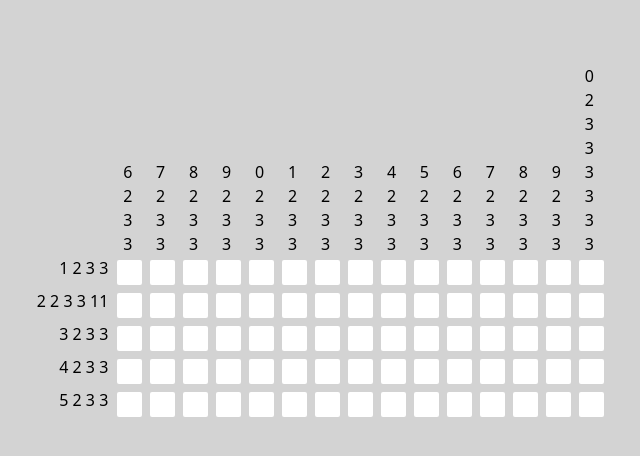
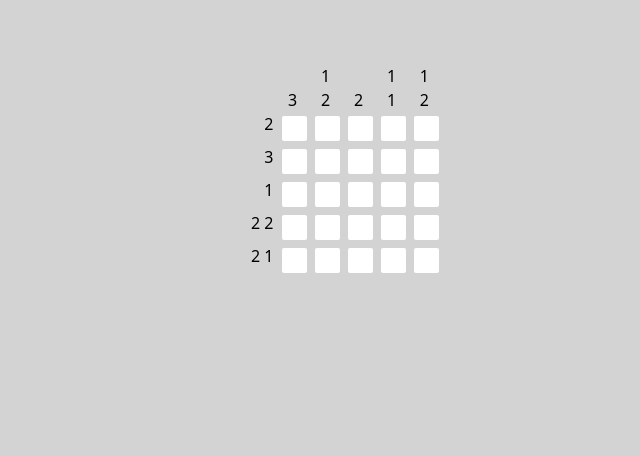
Before and after one commit to thomasdelauro22/nonogram, a Next.js app: page / in a window 1280 px wide. Shown: the top 456 px of the page, without its empty margins (280-920 px from the left). Built offline with nearby package versions, Linux system fonts and the light colour scheme.

Commit message:
clicking pixels changes state

```diff
--- a/components/Gameboard.tsx
+++ b/components/Gameboard.tsx
@@ -1,3 +1,4 @@
+import { useState } from "react";
 import Hints from "./Hints";
 import Pixel from "./Pixel";
 
@@ -9,6 +10,17 @@ export type GameboardTypes = {
 
 const Gameboard: React.FC<GameboardTypes> = ({ width, height, hints }) => {
   let pixelArray: JSX.Element[][] = [];
+  let pixelStates: any[][] = [];
+
+  // Construct initial pixel state
+  for (let i = 0; i < height; i++) {
+    let pixelRow = [];
+    for (let j = 0; j < width; j++) {
+      const [pixelState, setPixelState] = useState('unknown');
+      pixelRow.push([pixelState, setPixelState])
+    }
+    pixelStates.push(pixelRow);
+  }
 
   // Find longest length hint for styling
   let longestColHintLen = 0;
@@ -26,7 +38,7 @@ const Gameboard: React.FC<GameboardTypes> = ({ width, height, hints }) => {
         lineHints={hints[height + j]}
         isColHint={true}
         longestColHintLen={longestColHintLen}
-        classname="w-[2.06075rem]"
+        classname="w-[2.06075rem] noHover"
       ></Hints>
     );
   }
@@ -43,7 +55,7 @@ const Gameboard: React.FC<GameboardTypes> = ({ width, height, hints }) => {
       <Hints
         lineHints={hints[i]}
         isColHint={false}
-        classname={`w-64 text-right`}
+        classname={`w-64 text-right noHover`}
         longestColHintLen={longestColHintLen}
       ></Hints>
     );
@@ -51,11 +63,11 @@ const Gameboard: React.FC<GameboardTypes> = ({ width, height, hints }) => {
       if (i === 0) {
         pixelRow.push(
           <div className="flex-col">
-            <Pixel isKnown={false} isShaded={true}></Pixel>
+            <Pixel stateControls={pixelStates[i][j]}></Pixel>
           </div>
         );
       } else {
-        pixelRow.push(<Pixel isKnown={false} isShaded={true}></Pixel>);
+        pixelRow.push(<Pixel stateControls={pixelStates[i][j]}></Pixel>);
       }
     }
     pixelArray.push([
--- a/components/Pixel.tsx
+++ b/components/Pixel.tsx
@@ -1,15 +1,25 @@
 export type PixelTypes = {
-  isKnown: boolean;
-  isShaded: boolean;
+  stateControls: any;
 };
 
-const Pixel: React.FC<PixelTypes> = ({ isKnown, isShaded }) => {
-  if (!isKnown) {
-    return <div className="unknown m-1"></div>;
-  } else if (isShaded) {
-    return <div className="shaded m-1"></div>;
-  }
-  return <div className="unshaded m-1"></div>;
+const Pixel: React.FC<PixelTypes> = ({ stateControls }) => {
+  let [state, setState] = stateControls;
+
+  const handleClick = () => {
+    if (state === "unknown") {
+      setState("shaded");
+    } else if (state === "shaded") {
+      setState("unshaded");
+    } else {
+      setState("unknown");
+    }
+  };
+
+  return (
+    <div className={`${stateControls[0]} m-1`} onClick={handleClick}>
+      {state === "unshaded" ? <div className="ml-[0.275rem] noHover">&#10060;</div> : <></>}
+    </div>
+  );
 };
 
 export default Pixel;
--- a/pages/index.tsx
+++ b/pages/index.tsx
@@ -4,29 +4,19 @@ import Gameboard from "@/components/Gameboard";
 
 export default function Home() {
   const board = new Board();
-  const boardWidth = 15;
+  const boardWidth = 5;
   const boardHeight = 5;
   const hints = [
-    ['1', '2', '3', '3'],
-    ['2', '2', '3', '3', '11'],
-    ['3', '2', '3', '3'],
-    ['4', '2', '3', '3'],
-    ['5', '2', '3', '3'],
-    ['6', '2', '3', '3'],
-    ['7', '2', '3', '3'],
-    ['8', '2', '3', '3'],
-    ['9', '2', '3', '3'],
-    ['0', '2', '3', '3'],
-    ['1', '2', '3', '3'],
-    ['2', '2', '3', '3'],
-    ['3', '2', '3', '3'],
-    ['4', '2', '3', '3'],
-    ['5', '2', '3', '3'],
-    ['6', '2', '3', '3'],
-    ['7', '2', '3', '3'],
-    ['8', '2', '3', '3'],
-    ['9', '2', '3', '3'],
-    ['0', '2', '3', '3', '3', '3', '3', '3'],
+    ['2'],
+    ['3'],
+    ['1'],
+    ['2', '2'],
+    ['2', '1'],
+    ['3'],
+    ['1', '2'],
+    ['2'],
+    ['1', '1'],
+    ['1', '2']
 ];
   board.initialize(boardWidth, boardHeight);
 
--- a/styles/globals.css
+++ b/styles/globals.css
@@ -118,9 +118,14 @@ a {
   display: flex;
   width: 25px;
   height: 25px;
-  background-color: red;
+  background-color: white;
   border: black;
   border-radius: 2px;
+}
+
+.noHover{
+  pointer-events: none;
+  user-select: none;
 }
 
 .shaded {
```
